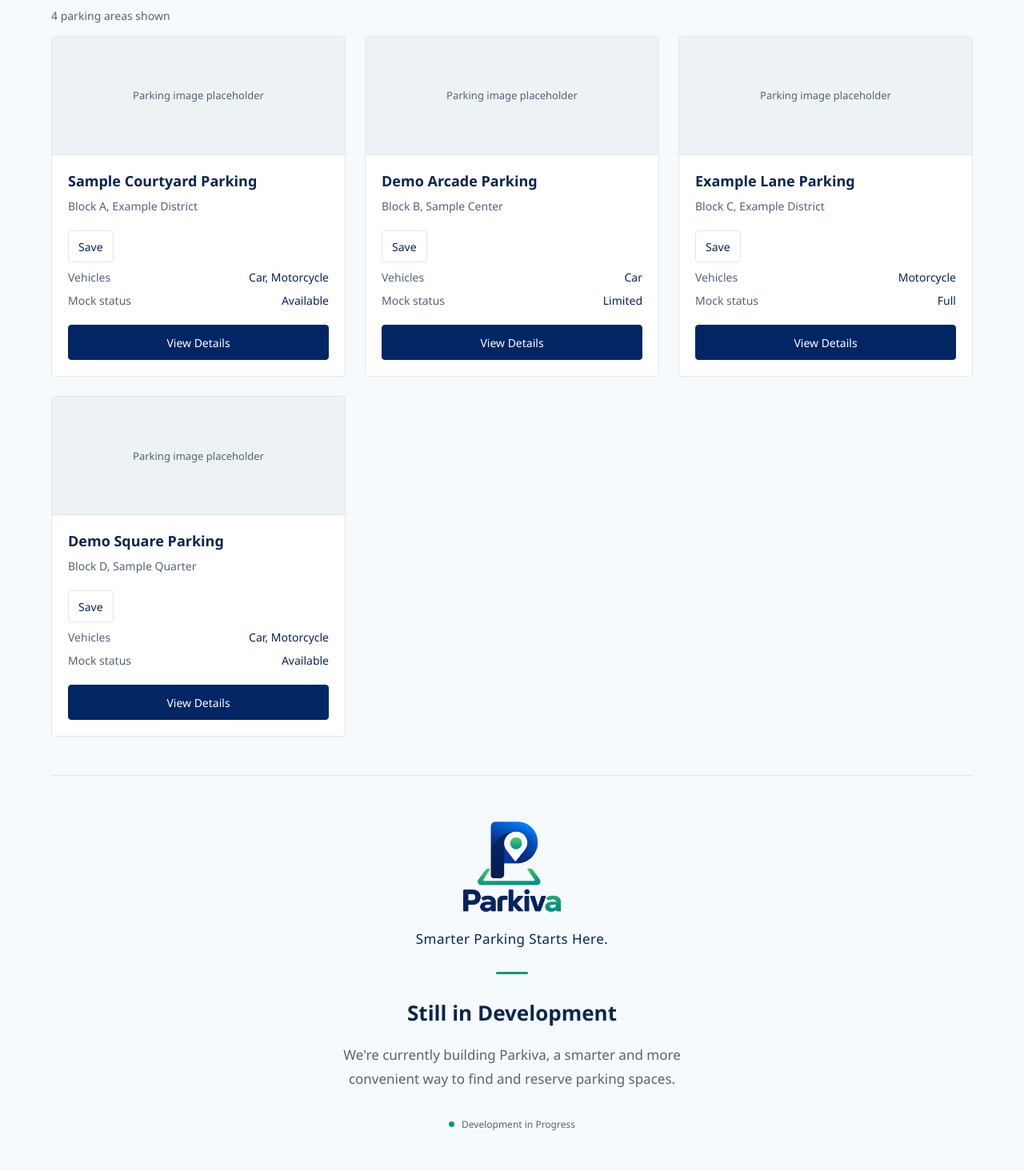
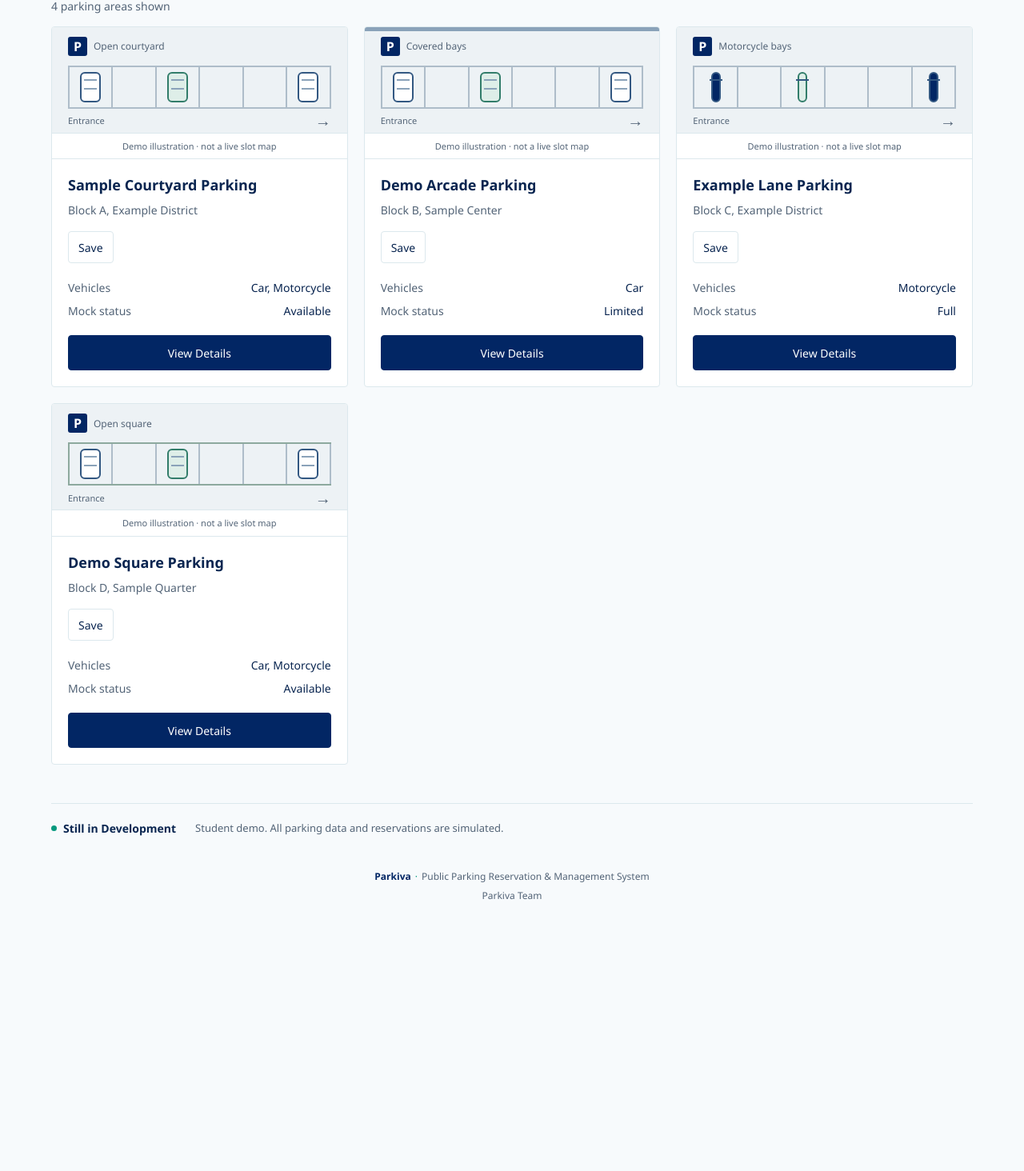
Before and after one commit to UIC-CCS-WEB-DEVELOPMENT-2026-2027/Parkiva, a React (Vite) app: page / in a window 1280 px wide. Shown: the part 393-1857 px from the top of the page at 80% size. After the commit the page ends 1548 px from the top, so only its background shows below. Built offline with nearby package versions, Linux system fonts and the light colour scheme.

Commit message:
Polish demo parking visuals and compact development notice

```diff
--- a/src/App.css
+++ b/src/App.css
@@ -8,31 +8,9 @@
   background: var(--color-background);
 }
 .discovery-main { width: calc(100% - 48px); max-width: 1152px; }
-.discovery-main .development { width: 100%; max-width: none; margin: 0; padding-block: 32px 48px; border-top: 1px solid var(--color-border); }
-.discovery-main .parkiva-logo { width: 160px; }
-.discovery-main .development h2 { font-size: 26px; margin: 0; }
-.development {
-  width: calc(100% - 48px);
-  max-width: 620px;
-  margin-block: auto;
-  padding-block: 24px 48px;
-  text-align: center;
-}
-.parkiva-logo { width: clamp(200px, 48vw, 280px); height: auto; margin: 0 auto; }
-.tagline {
-  margin: 0;
-  color: var(--color-primary);
-  font-size: clamp(14px, 2.5vw, 17px);
-  font-weight: 500;
-  letter-spacing: 0.025em;
-}
-.accent-line {
-  width: 40px;
-  height: 3px;
-  margin: 30px auto;
-  border-radius: 2px;
-  background: var(--color-secondary);
-}
+.development { display: flex; flex-wrap: wrap; align-items: center; gap: 8px 24px; padding: 20px 0; margin-bottom: 20px; border-top: 1px solid var(--color-border); }
+.development h2 { display: flex; align-items: center; gap: 8px; margin: 0; font-size: 14px; font-weight: 600; }
+.development p { margin: 0; color: var(--color-text-muted); font-size: 13px; line-height: 1.6; }
 h1 {
   margin: 0;
   font-size: clamp(30px, 5.5vw, 46px);
@@ -41,33 +19,20 @@ h1 {
   letter-spacing: -0.04em;
   text-wrap: balance;
 }
-.description {
-  max-width: 460px;
-  margin: 20px auto 28px;
-  color: var(--color-text-muted);
-  font-size: clamp(15px, 2.4vw, 17px);
-  line-height: 1.75;
-  text-wrap: pretty;
-}
-.development-status {
-  display: inline-flex;
-  align-items: center;
-  gap: 9px;
-  margin: 0;
-  color: var(--color-text-muted);
-  font-size: 12px;
-  font-weight: 400;
-}
 .status-dot { width: 7px; height: 7px; border-radius: 50%; background: var(--color-secondary); }
 
 .site-header { width: 100%; border-bottom: 1px solid var(--color-border); background: var(--color-surface); }
 .navbar { max-width: 1200px; margin-inline: auto; padding: 8px 24px; display: flex; align-items: center; justify-content: space-between; gap: 12px; }
 .navbar-logo { width: 56px; height: 56px; }
-.nav-controls { display: flex; align-items: center; gap: 8px; }
+.nav-controls { display: flex; align-items: center; flex-wrap: wrap; justify-content: flex-end; gap: 4px; }
 .nav-button[aria-current="page"] { font-weight: 600; }
-@media (max-width: 500px) {
+@media (max-width: 600px) {
   .navbar { flex-wrap: wrap; }
-  .nav-controls { flex-wrap: wrap; justify-content: flex-end; flex: 1; }
+  .navbar-logo { width: 48px; height: 48px; }
+  .nav-controls { display: grid; grid-template-columns: repeat(2, minmax(0, 1fr)); flex: 1 1 100%; gap: 4px 12px; }
+  .nav-controls > .nav-button { text-align: left; }
+  .nav-button { font-size: 13px; padding-inline: 8px; }
+  .discovery-main { width: calc(100% - 32px); }
 }
 .nav-button, .guest-dropdown button { font: inherit; font-size: 14px; color: var(--color-primary); background: transparent; border: 0; border-radius: 4px; cursor: pointer; min-height: 44px; padding: 10px 12px; }
 .nav-button:hover, .guest-dropdown button:hover { background: var(--color-background); }
--- a/src/App.jsx
+++ b/src/App.jsx
@@ -102,20 +102,10 @@ function ParkivaApp() {
       {view === 'operator' && <OperatorDashboard onBrowse={browse} />}
       {(view === 'login' || view === 'register') && <DemoAuthForm key={view} mode={view} onSwitch={openAuth} onBrowse={browse}
         onComplete={(session) => { setDemoSession(session); setSessionNotice(''); browse() }} />}
-      <section className="development" aria-labelledby="development-heading">
-        <img className="parkiva-logo" src="/parkiva.png" alt="Parkiva logo" />
-        <p className="tagline">Smarter Parking Starts Here.</p>
-        <div className="accent-line" aria-hidden="true" />
-        <h2 id="development-heading">Still in Development</h2>
-        <p className="description">
-          We're currently building Parkiva, a smarter and more convenient way
-          to find and reserve parking spaces.
-        </p>
-        <p className="development-status">
-          <span className="status-dot" aria-hidden="true" />
-          Development in Progress
-        </p>
-      </section>
+      <aside className="development" aria-labelledby="development-heading">
+        <h2 id="development-heading"><span className="status-dot" aria-hidden="true" />Still in Development</h2>
+        <p>Student demo. All parking data and reservations are simulated.</p>
+      </aside>
       </main>
       <Footer />
     </div>
--- /dev/null
+++ b/src/components/ParkingDemoIllustration.css
@@ -0,0 +1,16 @@
+.parking-demo-visual { margin: 0; border-bottom: 1px solid var(--color-border); background: #edf2f5; }
+.parking-demo-scene { padding: 12px 20px 0; }
+.parking-demo-scene-heading { display: flex; align-items: center; gap: 8px; margin-bottom: 12px; color: var(--color-text-muted); font-size: 12px; }
+.parking-demo-sign { display: grid; place-items: center; width: 24px; height: 24px; border-radius: 3px; background: var(--color-primary); color: white; font-size: 16px; font-weight: 600; }
+.parking-demo-bays { display: grid; grid-template-columns: repeat(6, minmax(0, 1fr)); height: 54px; border-block: 2px solid #aebdc9; border-left: 2px solid #aebdc9; }
+.parking-demo-bay { display: grid; place-items: center; border-right: 2px solid #aebdc9; }
+.parking-demo-vehicle { position: relative; width: 62%; max-width: 26px; height: 38px; border: 2px solid #335882; border-radius: 6px; background: var(--color-surface); }
+.parking-demo-vehicle::before { content: ''; position: absolute; top: 7px; left: 3px; right: 3px; height: 9px; border-block: 2px solid #8aa2b9; }
+.parking-demo-bay:nth-child(3) .parking-demo-vehicle { background: #deeee8; border-color: #327d6a; }
+.parking-demo-lane { display: flex; justify-content: space-between; align-items: center; height: 30px; color: var(--color-text-muted); font-size: 11px; }
+.parking-demo-lane span:last-child { font-size: 20px; }
+.parking-demo-visual figcaption { padding: 8px 12px; border-top: 1px solid var(--color-border); background: var(--color-surface); color: var(--color-text-muted); font-size: 11px; text-align: center; line-height: 1.4; }
+.parking-demo-visual--covered .parking-demo-scene { border-top: 5px solid #8aa2b9; padding-top: 7px; }
+.parking-demo-visual--motorcycles .parking-demo-vehicle { width: 12px; border-radius: 8px; background: var(--color-primary); }
+.parking-demo-visual--motorcycles .parking-demo-vehicle::before { left: -4px; right: -4px; height: 2px; border: 0; background: #335882; }
+.parking-demo-visual--square .parking-demo-bays { border-color: #8da99e; }
--- /dev/null
+++ b/src/components/ParkingDemoIllustration.jsx
@@ -0,0 +1,26 @@
+import './ParkingDemoIllustration.css'
+
+const layouts = {
+  'sample-courtyard': { label: 'Open courtyard', variant: 'courtyard' },
+  'demo-arcade': { label: 'Covered bays', variant: 'covered' },
+  'example-lane': { label: 'Motorcycle bays', variant: 'motorcycles' },
+  'demo-square': { label: 'Open square', variant: 'square' },
+}
+
+export default function ParkingDemoIllustration({ facilityId }) {
+  const layout = layouts[facilityId] || layouts['sample-courtyard']
+  return (
+    <figure className={`parking-demo-visual parking-demo-visual--${layout.variant}`}>
+      <div className="parking-demo-scene" aria-hidden="true">
+        <div className="parking-demo-scene-heading"><span className="parking-demo-sign">P</span><span>{layout.label}</span></div>
+        <div className="parking-demo-bays">
+          {Array.from({ length: 6 }, (_, index) => <span className="parking-demo-bay" key={index}>
+            {[0, 2, 5].includes(index) && <span className="parking-demo-vehicle" />}
+          </span>)}
+        </div>
+        <div className="parking-demo-lane"><span>Entrance</span><span>→</span></div>
+      </div>
+      <figcaption>Demo illustration · not a live slot map</figcaption>
+    </figure>
+  )
+}
--- a/src/components/ParkingDiscovery.css
+++ b/src/components/ParkingDiscovery.css
@@ -2,27 +2,26 @@
 .parking-discovery h1 { font-size: clamp(24px, 4vw, 30px); letter-spacing: -0.02em; }
 .parking-demo-note { margin: 12px 0 24px; color: var(--color-text-muted); font-size: 14px; line-height: 1.6; }
 .parking-filters { display: flex; align-items: end; flex-wrap: wrap; gap: 16px; padding: 20px; border: 1px solid var(--color-border); background: var(--color-surface); border-radius: 4px; }
-.parking-filters label { display: flex; flex: 1 1 150px; flex-direction: column; gap: 8px; font-size: 14px; font-weight: 500; min-width: 0; }
-.parking-filters .parking-search { flex: 2 1 260px; }
-.parking-filters .parking-sort { flex-basis: 240px; }
+.parking-filters label { display: flex; flex: 1 1 140px; flex-direction: column; gap: 8px; font-size: 14px; font-weight: 500; min-width: 0; }
+.parking-filters .parking-search { flex: 2 1 240px; }
+.parking-filters .parking-sort { flex-basis: 200px; }
 .parking-filters input, .parking-filters select, .parking-reset, .parking-details-button { min-height: 44px; border: 1px solid var(--color-border); border-radius: 4px; padding: 10px 12px; font: inherit; font-size: 14px; color: var(--color-text); background: var(--color-surface); }
 .parking-filters input, .parking-filters select { width: 100%; }
 .parking-reset, .parking-details-button { cursor: pointer; }
 .parking-reset:hover { background: var(--color-background); }
 .parking-discovery :focus-visible { outline: 2px solid var(--color-blue); outline-offset: 3px; }
-.parking-result-count { margin: 24px 0 16px; font-size: 14px; color: var(--color-text-muted); }
-.parking-discovery-favorites { margin-top: 24px; }
-.parking-grid { display: grid; grid-template-columns: repeat(3, minmax(0, 1fr)); gap: 24px; align-items: start; }
-.parking-card { border: 1px solid var(--color-border); border-radius: 4px; background: var(--color-surface); overflow: hidden; }
-.parking-placeholder { display: flex; align-items: center; justify-content: center; height: 148px; background: #edf2f5; border-bottom: 1px solid var(--color-border); color: var(--color-text-muted); font-size: 13px; }
-.parking-card-content { padding: 20px; }
+.parking-result-count { margin: 16px 0; font-size: 14px; color: var(--color-text-muted); }
+.parking-discovery-favorites { margin-top: 20px; }
+.parking-grid { display: grid; grid-template-columns: repeat(3, minmax(0, 1fr)); gap: 20px; align-items: stretch; }
+.parking-card { display: flex; flex-direction: column; min-width: 0; border: 1px solid var(--color-border); border-radius: 4px; background: var(--color-surface); overflow: hidden; }
+.parking-card-content { display: flex; flex: 1; flex-direction: column; align-items: start; padding: 20px; }
 .parking-card h2 { margin: 0; font-size: 18px; line-height: 1.4; }
-.parking-location { margin: 8px 0 20px; color: var(--color-text-muted); font-size: 14px; line-height: 1.5; }
-.parking-facts { margin: 0 0 20px; font-size: 14px; line-height: 1.5; }
+.parking-location { margin: 8px 0 16px; color: var(--color-text-muted); font-size: 14px; line-height: 1.5; }
+.parking-facts { width: 100%; margin: 12px 0 20px; font-size: 14px; line-height: 1.5; }
 .parking-facts div { display: flex; justify-content: space-between; flex-wrap: wrap; gap: 4px 12px; margin-top: 8px; }
 .parking-facts dt { color: var(--color-text-muted); }
 .parking-facts dd { margin: 0; }
-.parking-details-button { width: 100%; background: var(--color-primary); border-color: var(--color-primary); color: white; }
+.parking-details-button { width: 100%; margin-top: auto; background: var(--color-primary); border-color: var(--color-primary); color: white; }
 .parking-details-button:hover { background: #103b78; }
 .parking-empty { padding: 32px 20px; border: 1px solid var(--color-border); text-align: center; line-height: 1.6; }
 .parking-sr-only { position: absolute; width: 1px; height: 1px; padding: 0; margin: -1px; overflow: hidden; clip-path: inset(50%); white-space: nowrap; border: 0; }
--- a/src/components/ParkingDiscovery.jsx
+++ b/src/components/ParkingDiscovery.jsx
@@ -3,6 +3,7 @@ import { useMockParking } from './MockParkingContext'
 import { parkingAreas as parkingCatalog } from './parkingData'
 import { useParkingFavorites } from './ParkingFavorites'
 import ParkingDetailsModal from './ParkingDetailsModal'
+import ParkingDemoIllustration from './ParkingDemoIllustration'
 import './ParkingDiscovery.css'
 
 const availabilityOrder = { Available: 0, Limited: 1, Full: 2 }
@@ -96,7 +97,7 @@ export default function ParkingDiscovery() {
           {results.map((area) => {
             return (
               <article className="parking-card" key={area.id} aria-labelledby={`${area.id}-name`}>
-                <div className="parking-placeholder" role="img" aria-label={`Image placeholder for ${area.name}`}>Parking image placeholder</div>
+                <ParkingDemoIllustration facilityId={area.id} />
                 <div className="parking-card-content">
                   <h2 id={`${area.id}-name`}>{area.name}</h2>
                   <p className="parking-location">{area.location}</p>
```
